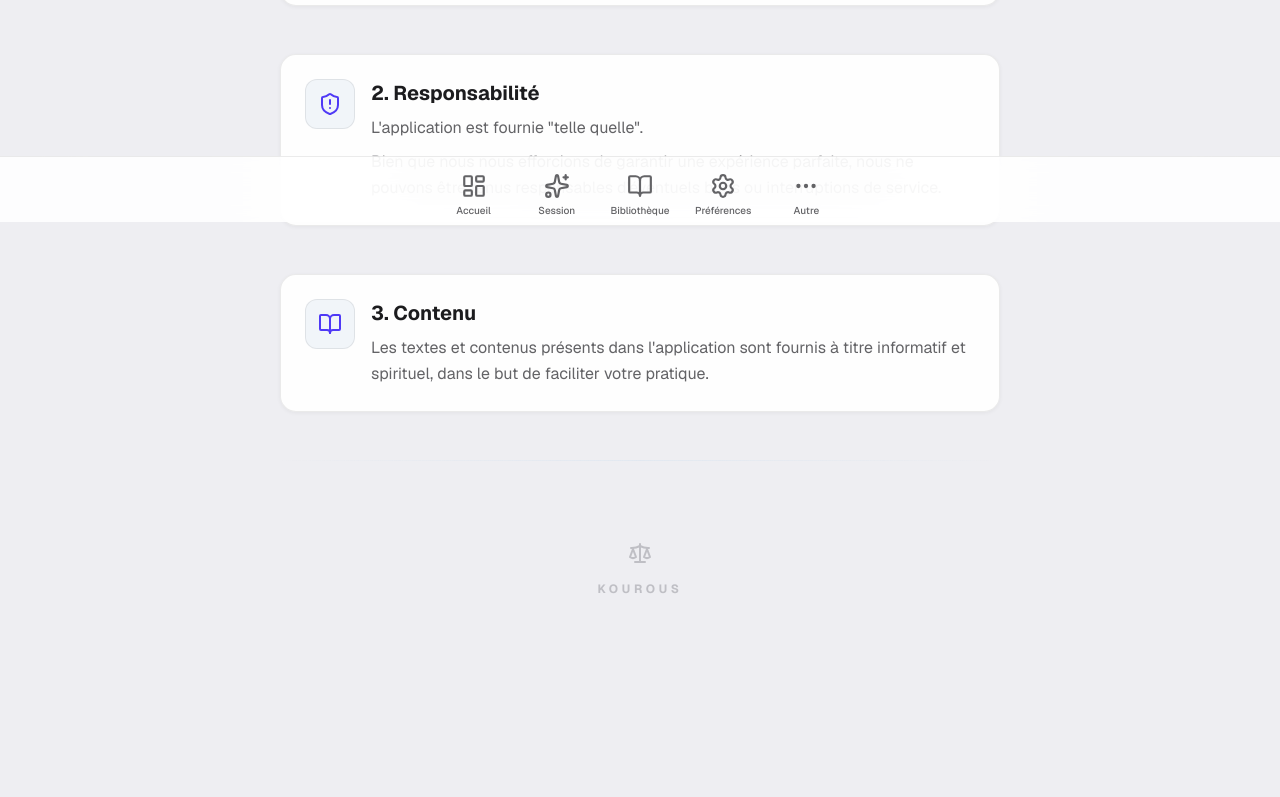
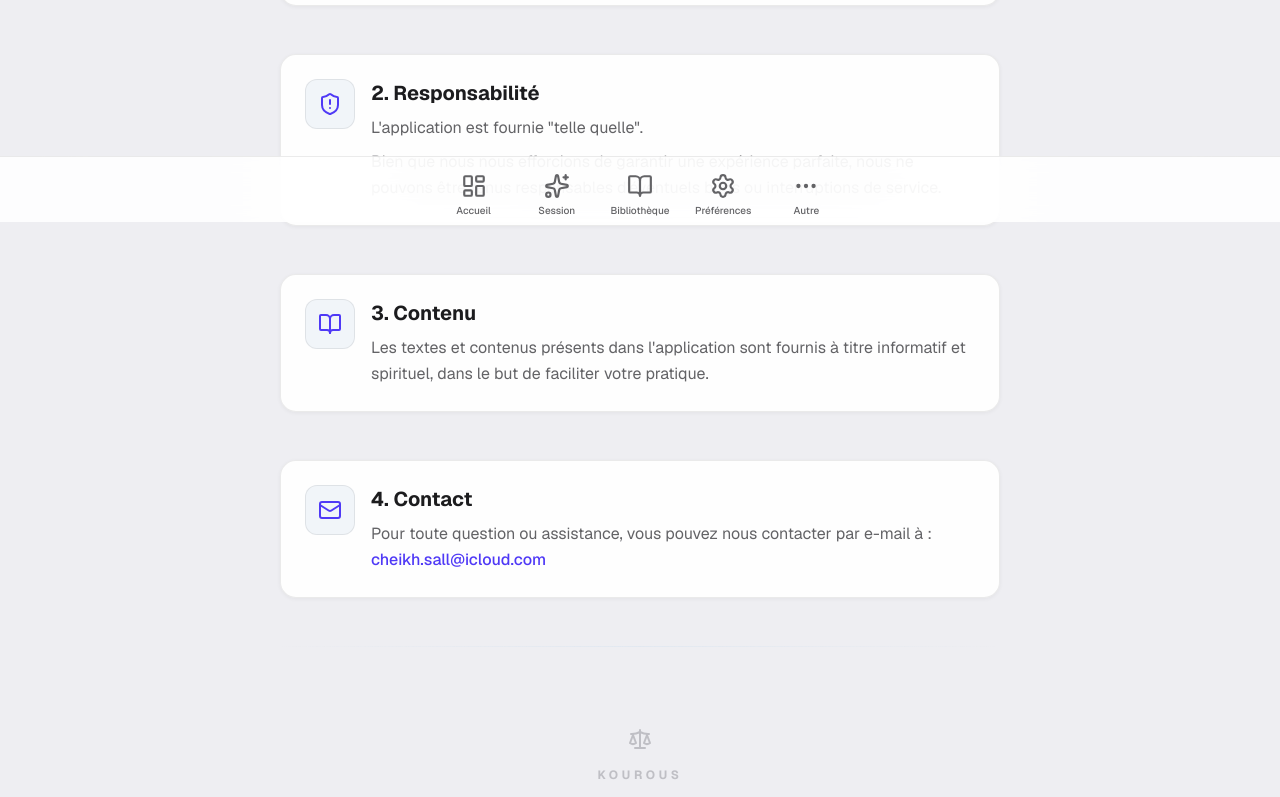
Before and after one commit to csall/kourous, a Next.js app: page /terms in a window 1280 px wide. Shown: the part 578-1375 px from the top of the page. Before the commit the page ends 1303 px from the top, so only its background shows below. Built offline with nearby package versions, Linux system fonts and the light colour scheme.

Commit message:
feat: add contact sections to the privacy and terms pages.

```diff
--- a/app/privacy/page.tsx
+++ b/app/privacy/page.tsx
@@ -197,6 +197,24 @@ export default function PrivacyPage() {
                     </div>
                 </section>
 
+                {/* 7. Contact */}
+                <section className="space-y-4">
+                    <div className="flex items-center gap-3 text-slate-900 dark:text-white">
+                        <div className="w-8 h-8 rounded-lg bg-slate-100 dark:bg-white/5 flex items-center justify-center border border-slate-200 dark:border-white/5">
+                            <span className="font-bold text-sm">7</span>
+                        </div>
+                        <h3 className="text-xl font-bold">Contact</h3>
+                    </div>
+                    <div className="pl-11 text-slate-700 dark:text-slate-400 leading-relaxed">
+                        <p>
+                            Pour toute question concernant cette politique ou vos données, vous pouvez nous contacter par e-mail à :{" "}
+                            <a href="mailto:cheikh.sall@icloud.com" className="text-emerald-600 dark:text-emerald-400 font-medium hover:underline">
+                                cheikh.sall@icloud.com
+                            </a>
+                        </p>
+                    </div>
+                </section>
+
                 <div className="w-full h-px bg-gradient-to-r from-transparent via-slate-200 dark:via-white/10 to-transparent" />
 
 
--- a/app/terms/page.tsx
+++ b/app/terms/page.tsx
@@ -89,6 +89,24 @@ export default function TermsPage() {
                     </div>
                 </section>
 
+                {/* 4. Contact */}
+                <section className="bg-white dark:bg-white/[0.03] border border-slate-200 dark:border-white/5 rounded-2xl p-6 hover:shadow-lg dark:hover:bg-white/[0.05] transition-all group">
+                    <div className="flex items-start gap-4">
+                        <div className="p-3 rounded-xl bg-slate-100 dark:bg-slate-900 border border-slate-200 dark:border-white/10 text-indigo-600 dark:text-indigo-400 group-hover:scale-110 transition-transform duration-300">
+                            <Mail size={24} />
+                        </div>
+                        <div className="space-y-2">
+                            <h3 className="text-xl font-bold text-slate-900 dark:text-white">4. Contact</h3>
+                            <p className="text-slate-700 dark:text-slate-400 leading-relaxed">
+                                Pour toute question ou assistance, vous pouvez nous contacter par e-mail à :{" "}
+                                <a href="mailto:cheikh.sall@icloud.com" className="text-indigo-600 dark:text-indigo-400 font-medium hover:underline">
+                                    cheikh.sall@icloud.com
+                                </a>
+                            </p>
+                        </div>
+                    </div>
+                </section>
+
                 <div className="w-full h-px bg-gradient-to-r from-transparent via-slate-200 dark:via-white/10 to-transparent" />
 
                 {/* Footer Logo */}
```
